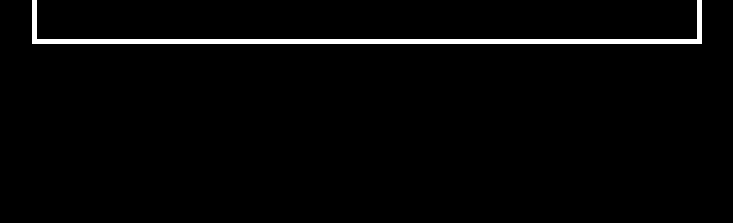
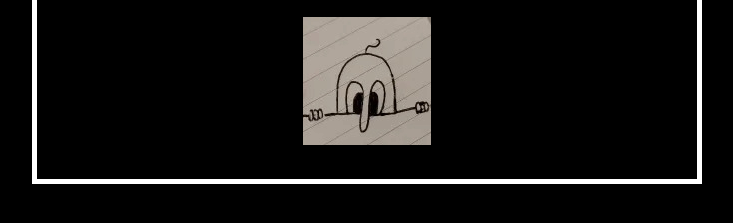
Before and after one commit to AntoineMucke/ET_Kilroy.github.io, a plain HTML site: page fingg.html in a window 1280 px wide. Shown: the part 121-344 px from the top of the page, without its empty margins (168-901 px from the left). Drawn offline with Linux system fonts and the light colour scheme.

Commit message:
Update fingg.html

```diff
--- a/fingg.html
+++ b/fingg.html
@@ -10,5 +10,8 @@
     <p>
         C'est fini, bien joué
     <p/>
+    <div id="image-section" style="margin-top: 20px; text-align: center;">
+        <img src="yhpargonagets.png" alt="Image d'illustration" style="max-width: 100%; height: auto;">
+    </div>
 </body>
 </html>
```
